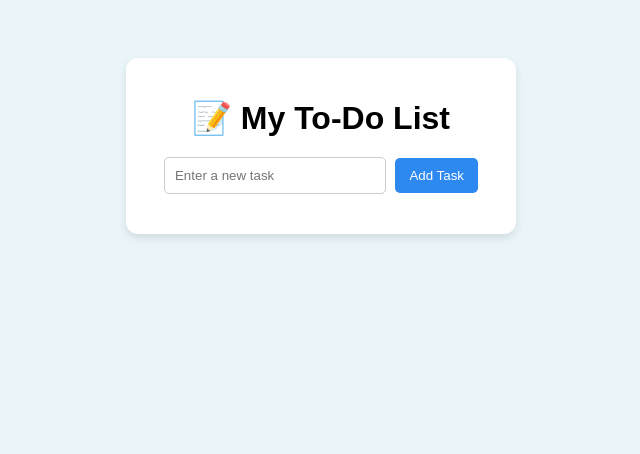
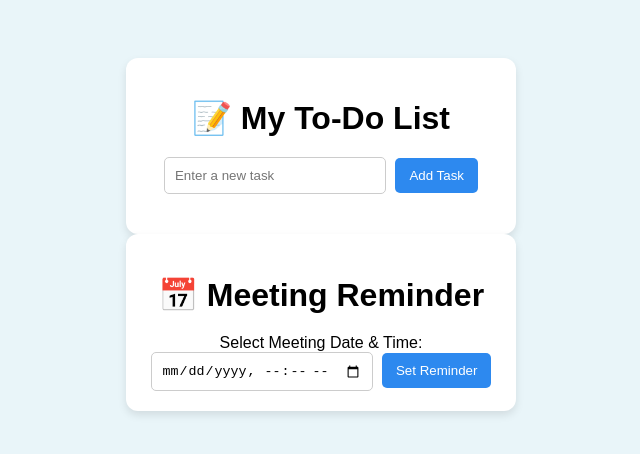
Before and after one commit to Mridula007/to-do-web-app, a plain HTML site: page index.html in a window 1280 px wide. Shown: the whole page, without its empty margins (319-959 px from the left). Drawn offline with Linux system fonts and the light colour scheme.

Commit message:
Update index.html

```diff
--- a/index.html
+++ b/index.html
@@ -2,7 +2,7 @@
 <html lang="en">
 <head>
   <meta charset="UTF-8">
-  <title>📝 To-Do List App</title>
+  <title>📝 To-Do List + Meeting Reminder</title>
   <link rel="stylesheet" href="style.css">
 </head>
 <body>
@@ -16,6 +16,14 @@
     <ul id="taskList"></ul>
   </div>
 
+  <div class="container">
+    <h1>📅 Meeting Reminder</h1>
+
+    <label>Select Meeting Date & Time:</label><br>
+    <input type="datetime-local" id="meetingTime">
+    <button onclick="setReminder()">Set Reminder</button>
+  </div>
+
   <script src="script.js"></script>
 </body>
 </html>
```
